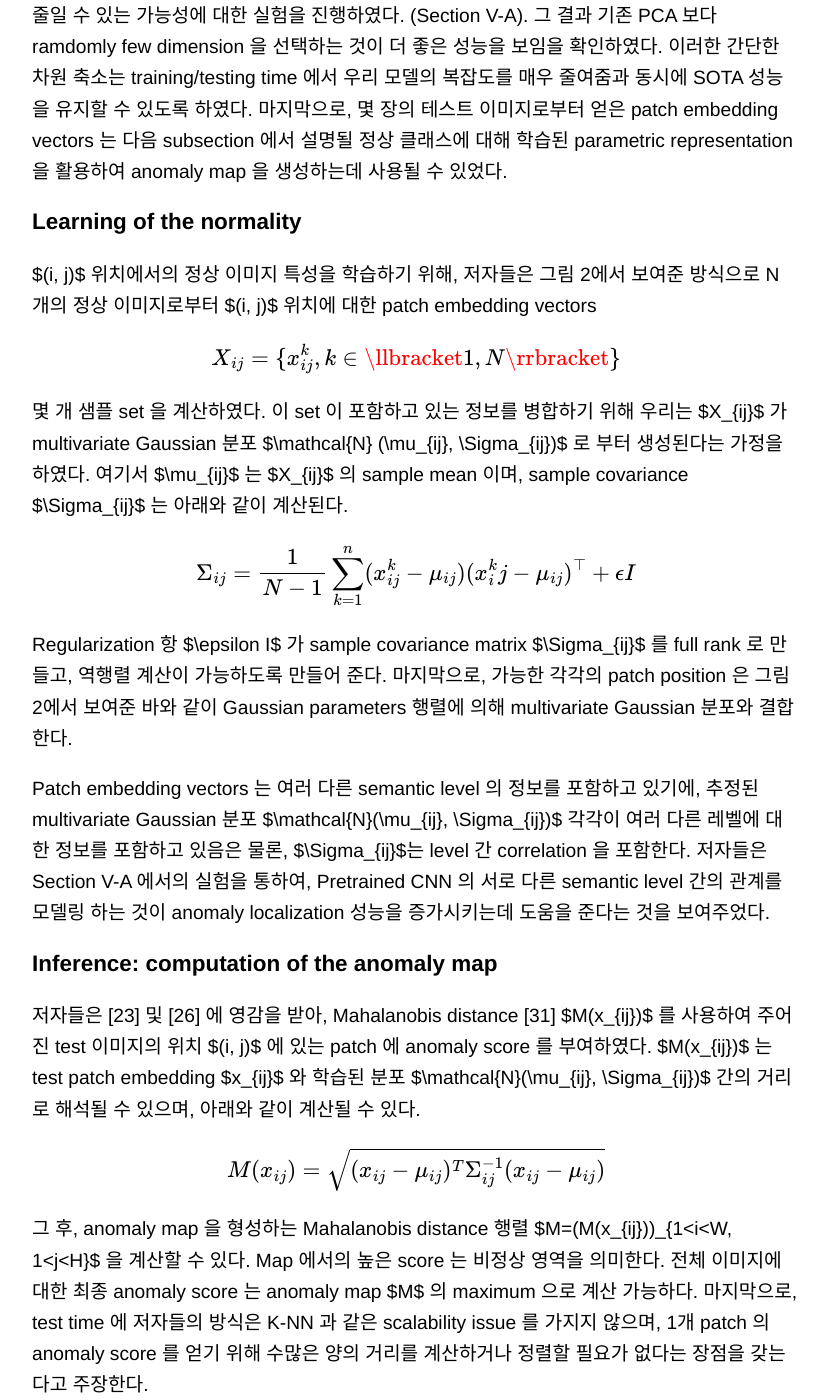
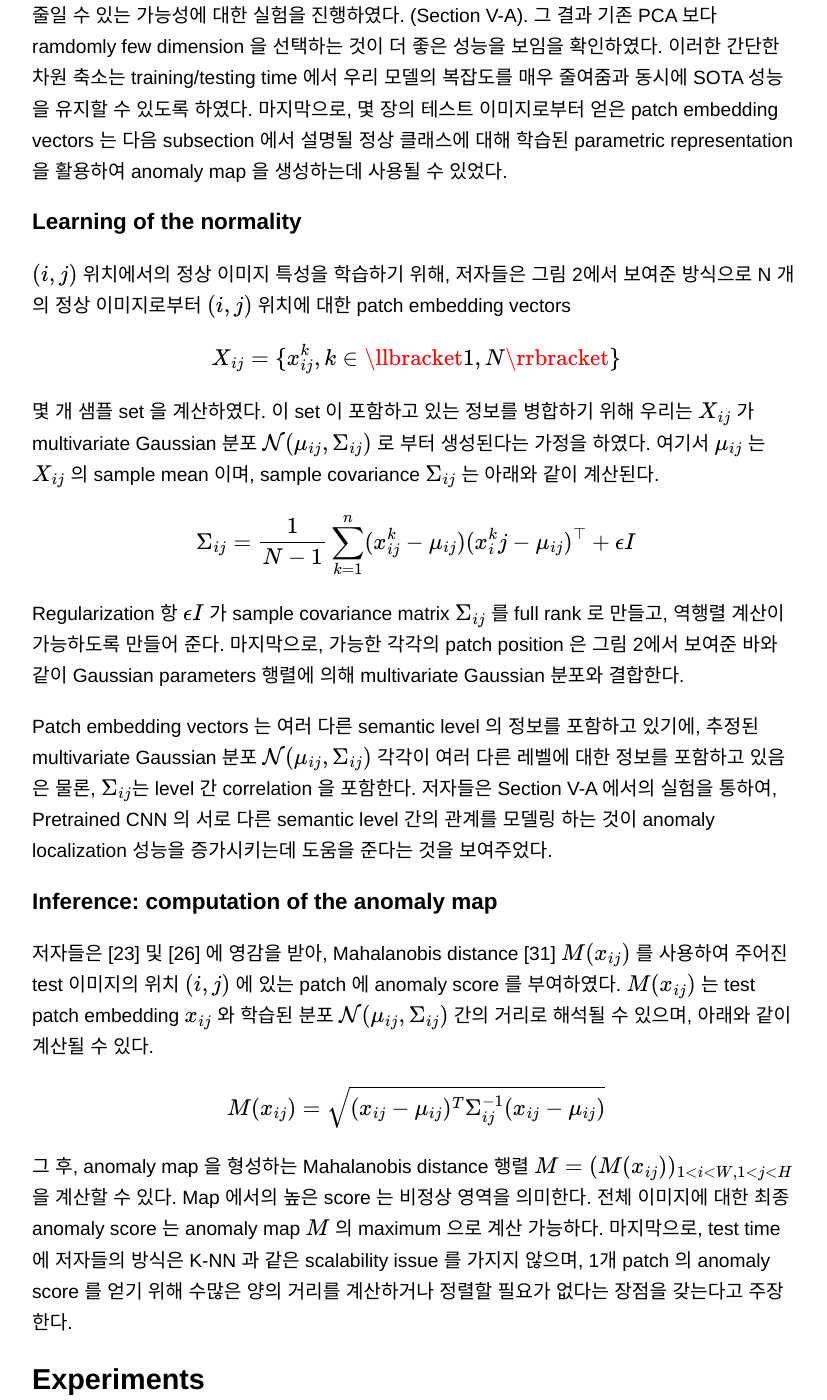
Before and after one commit to figkim/TIL_v2, a Jekyll site: the page built from _posts/2021-04-02-PaDiM.md, in a window 1280 px wide and 1400 px high, scrolled down 3589 px. Shown: the whole window, without its empty margins (224-1051 px from the left). Built offline with Jekyll 4.4.1, drawn with Linux system fonts in a browser that asks for light colours; formulas are drawn with MathJax 3; part of the change alters nothing that is shown; some of the changed text lies outside the part shown.

Commit message:
Modify lines to support latex expression following `https://mkkim85.github.io/blog-apply-mathjax-to-jekyll-and-github-pages/`

```diff
--- a/_config.yml
+++ b/_config.yml
@@ -29,6 +29,9 @@ google_analytics: true
 # theme: minima
 markdown: kramdown
 highlighter: rouge
+lsi: false
+excerpt_separator: "\n\n"
+incremental: false
 plugins:
   - jekyll-feed
   - jekyll-paginate
--- a/_includes/head.html
+++ b/_includes/head.html
@@ -1,5 +1,3 @@
-<script type="text/javascript" src="http://cdn.mathjax.org/mathjax/latest/MathJax.js?config=TeX-AMS-MML_HTMLorMML">
-</script>
 <head>
   <meta charset="utf-8">
   <meta name="viewport" content="width=device-width, initial-scale=1">
@@ -20,7 +18,6 @@
   a {
     text-decoration: none;
     color: #c3423f;
-
   }
 
   @media (prefers-color-scheme: dark) {
@@ -40,6 +37,11 @@
     }
   }
   </style>
+
+  {% if page.use_math %}
+    {% include mathjax_support.html %}
+  {% endif %}
+
   <!--<link rel="icon" type="image/svg+xml" href="{{ site.url }}/favicon.svg">-->
   <link rel="icon" href="https://emojipedia-us.s3.dualstack.us-west-1.amazonaws.com/thumbs/240/apple/271/construction_1f6a7.png">
 
--- /dev/null
+++ b/_includes/mathjax_support.html
@@ -0,0 +1,23 @@
+<script type="text/x-mathjax-config">
+MathJax.Hub.Config({
+    TeX: {
+      equationNumbers: {
+        autoNumber: "AMS"
+      }
+    },
+    tex2jax: {
+    inlineMath: [ ['$', '$'] ],
+    displayMath: [ ['$$', '$$'] ],
+    processEscapes: true,
+  }
+});
+MathJax.Hub.Register.MessageHook("Math Processing Error",function (message) {
+	  alert("Math Processing Error: "+message[1]);
+	});
+MathJax.Hub.Register.MessageHook("TeX Jax - parse error",function (message) {
+	  alert("Math Processing Error: "+message[1]);
+	});
+</script>
+<script type="text/javascript" async
+  src="https://cdn.mathjax.org/mathjax/latest/MathJax.js?config=TeX-MML-AM_CHTML">
+</script>
--- a/_posts/2021-04-02-PaDiM.md
+++ b/_posts/2021-04-02-PaDiM.md
@@ -3,6 +3,7 @@ layout: post
 title: PaDiM 리뷰
 comments: true
 share: true
+use_math: true
 ---
 
 # PaDiM: a Patch Distribution Modeling Framework for Anomaly Detection and Localization
```
